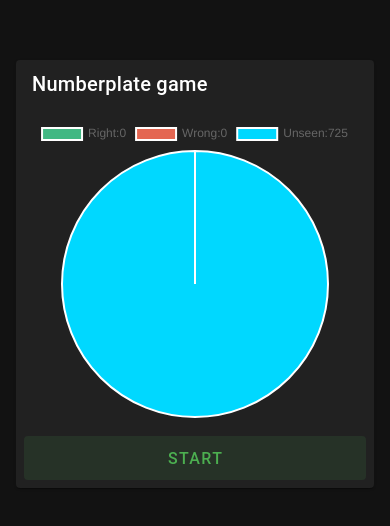
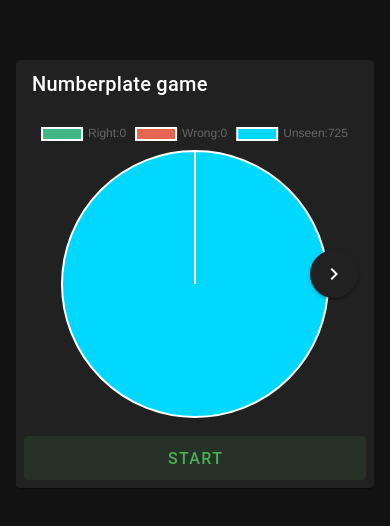
Before and after one commit to FehseD/kfz-tag-game, a Vue app: page / in a window 390 px wide. Shown: the part 148-674 px from the top of the page. Built offline with nearby package versions, Linux system fonts and the light colour scheme.

Commit message:
added search and made it work on mobile

```diff
--- a/src/App.vue
+++ b/src/App.vue
@@ -1,13 +1,26 @@
 <template>
   <v-app>
     <v-main>
-      <router-view/>
+      <router-view v-if="!loadingData"/>
+      <v-container v-else height="100%">
+        <v-skeleton-loader height="100%" :elevation="24" type="card"></v-skeleton-loader>
+      </v-container>
     </v-main>
   </v-app>
 </template>
 
 <script lang="ts" setup>
 import { useSaveStore } from "@/stores/SaveStore";
+import { useGameStore } from "@/stores/GameStore";
+import { ref } from "vue";
+
 const saveStoreMethods = useSaveStore();
 saveStoreMethods.loadAnswers();
+
+const loadingData = ref(true);
+
+const gameStore = useGameStore();
+gameStore.loadGameData().then(() => {
+  loadingData.value = false;
+});
 </script>
--- a/src/components/Overview.vue
+++ b/src/components/Overview.vue
@@ -1,59 +1,22 @@
 <template>
-  <v-container class="d-flex justify-center align-center h-100">
-    <v-card class="w-100 w-sm-100 w-md-75 w-lg-75 w-xxl-50 mx-auto">
-      <v-card-title>
-        Numberplate game
-      </v-card-title>
-      <v-card-item>
-        <Pie :data="chartConfig" :options="options"/>
-      </v-card-item>
-      <v-card-actions>
-        <v-btn @click="start()" variant="tonal" color="success" size="large" block>Start</v-btn>
-      </v-card-actions>
-    </v-card>
+  <v-container fluid class="d-flex justify-center align-center h-100">
+    <v-window v-model="page" show-arrows class="w-100 h-100">
+      <v-window-item value="0" class="h-100">
+        <numberplate-game-start/>
+      </v-window-item>
+      <v-window-item value="1" class="h-100">
+        <numberplate-search/>
+      </v-window-item>
+    </v-window>
   </v-container>
 </template>
 
 <script setup lang="ts">
-import {
-  Chart as ChartJS,
-  ArcElement,
-  Tooltip,
-  Legend,
-  ChartData
-} from 'chart.js'
-import { Pie } from 'vue-chartjs'
-import { useGameStore } from "@/stores/GameStore";
-import router from "@/router";
-import { useSaveStore } from "@/stores/SaveStore";
-import { storeToRefs } from "pinia";
-import data from "../../public/data.json";
-import { Ref, ref } from "vue";
+import { ref } from "vue";
+import NumberplateGameStart from "@/components/numberplateGameStart.vue";
+import NumberplateSearch from "@/components/numberplateSearch.vue";
 
-ChartJS.register(ArcElement, Tooltip, Legend)
-
-const gameStoreMethods = useGameStore();
-const saveStore = storeToRefs(useSaveStore());
-
-function start() {
-  gameStoreMethods.startGame(5);
-  router.push('/game');
-}
-
-const chartConfig: Ref<ChartData<"pie", number[], unknown>> = ref({
-  labels: ['Right:' + saveStore.rightAnswered.value.length, 'Wrong:' + saveStore.wrongerAnswered.value.length, 'Unseen:' + (data.length - saveStore.wrongerAnswered.value.length - saveStore.rightAnswered.value.length)],
-  datasets: [
-    {
-      backgroundColor: ['#41B883', '#E46651', '#00D8FF'],
-      data: [saveStore.rightAnswered.value.length, saveStore.wrongerAnswered.value.length, data.length - saveStore.wrongerAnswered.value.length - saveStore.rightAnswered.value.length],
-    }
-  ]
-});
-
-const options = ref({
-  responsive: true,
-  maintainAspectRatio: false,
-});
+const page = ref(0);
 </script>
 
 <style scoped>
--- /dev/null
+++ b/src/components/numberplateGameStart.vue
@@ -0,0 +1,61 @@
+<template>
+  <div class="h-100 d-flex align-center justify-center">
+    <v-card class="w-100 w-sm-100 w-md-75 w-lg-75 w-xxl-50">
+      <v-card-title>
+        Numberplate game
+      </v-card-title>
+      <v-card-item class="h-25">
+        <Pie :data="chartConfig" :options="options"/>
+      </v-card-item>
+      <v-card-actions>
+        <v-btn @click="start()" variant="tonal" color="success" size="large" block>Start</v-btn>
+      </v-card-actions>
+    </v-card>
+  </div>
+</template>
+
+<script setup lang="ts">
+import { Pie } from "vue-chartjs";
+import router from "@/router";
+import { ref, Ref } from "vue";
+import {
+  Chart as ChartJS,
+  ArcElement,
+  Tooltip,
+  Legend,
+  ChartData
+} from 'chart.js'
+import { useGameStore } from "@/stores/GameStore";
+import { storeToRefs } from "pinia";
+import { useSaveStore } from "@/stores/SaveStore";
+
+ChartJS.register(ArcElement, Tooltip, Legend)
+
+const gameStoreMethods = useGameStore();
+const gameStore = storeToRefs(gameStoreMethods);
+const saveStore = storeToRefs(useSaveStore());
+
+function start() {
+  gameStoreMethods.startGame(5);
+  router.push('/game');
+}
+
+const chartConfig: Ref<ChartData<"pie", number[], unknown>> = ref({
+  labels: ['Right:' + saveStore.rightAnswered.value.length, 'Wrong:' + saveStore.wrongerAnswered.value.length, 'Unseen:' + (gameStore.data.value.length - saveStore.wrongerAnswered.value.length - saveStore.rightAnswered.value.length)],
+  datasets: [
+    {
+      backgroundColor: ['#41B883', '#E46651', '#00D8FF'],
+      data: [saveStore.rightAnswered.value.length, saveStore.wrongerAnswered.value.length, gameStore.data.value.length - saveStore.wrongerAnswered.value.length - saveStore.rightAnswered.value.length],
+    }
+  ]
+});
+
+const options = ref({
+  responsive: true,
+  maintainAspectRatio: false,
+});
+</script>
+
+<style scoped>
+
+</style>
--- /dev/null
+++ b/src/components/numberplateSearch.vue
@@ -0,0 +1,74 @@
+<template>
+  <div class="h-100 d-flex align-start justify-center" style="margin-bottom: 20em">
+    <v-card class="w-100 w-sm-100 w-md-75 w-lg-75 w-xxl-50">
+      <v-card-title>Search</v-card-title>
+      <v-card-subtitle>
+        <v-text-field v-model="filter" label="Tag filter"></v-text-field>
+      </v-card-subtitle>
+      <v-data-table :items="items"/>
+    </v-card>
+  </div>
+  <v-card class="position-fixed left-0 right-0 bottom-0 h-25 pa-4 mx-auto d-flex flex-nowrap flex-column"
+          max-width="60em">
+    <div class="d-flex flex-wrap gc-4 align-baseline flex-grow-1">
+      <v-btn v-for="char in chars" :disabled="!available.includes(char)" :key="'char:' + char" rounded
+             class="flex-grow-1" height="4em" :size="useDisplay().mobile.value ? 30 : undefined"
+             :color="!available.includes(char) ? '' : 'grey-darken-3'" @click="input(char)">
+        {{ char }}
+      </v-btn>
+    </div>
+    <v-btn rounded width="5em" elevation="10" color="warning" icon="mdi-backspace" block class="flex-grow-0"
+           @click="filter = filter.slice(0, -1)" :size="useDisplay().mobile.value ? 30 : undefined"/>
+  </v-card>
+</template>
+
+<script setup lang="ts">
+import { storeToRefs } from "pinia";
+import { GameData, useGameStore } from "@/stores/GameStore";
+import { Ref, ref, watch } from "vue";
+import { useDisplay } from "vuetify";
+
+const chars = ['Q', 'W', 'E', 'R', 'T', 'Z', 'U', 'I', 'O', 'P', 'Ü', 'A', 'S', 'D', 'F', 'G', 'H', 'J', 'K', 'L', 'Ö', 'Ä', 'Y', 'X', 'C', 'V', 'B', 'N', 'M'];
+const available: Ref<Array<string>> = ref([]);
+
+const gameStore = storeToRefs(useGameStore());
+
+const items: Ref<Array<GameData>> = ref(gameStore.data.value);
+
+
+const filter = ref('');
+
+function input(char: string) {
+  if (filter.value === null || filter.value === '') {
+    filter.value = char;
+  } else {
+    filter.value += char;
+  }
+}
+
+watch(filter, filterPossibleChars);
+
+function filterPossibleChars(newVal: string) {
+  available.value = [];
+  const re = new RegExp(newVal, "iyg");
+  items.value = gameStore.data.value.filter((gameData) => gameData.tag.match(re));
+
+  if (items.value.length == 0) {
+    items.value = gameStore.data.value;
+  }
+
+  for (const gameData of items.value) {
+    for (const [index, char] of gameData.tag.split('').entries()) {
+      if (filter.value.length == index && !available.value.includes(char)) {
+        available.value.push(char);
+      }
+    }
+  }
+}
+
+filterPossibleChars('');
+</script>
+
+<style scoped>
+
+</style>
--- a/src/stores/GameStore.ts
+++ b/src/stores/GameStore.ts
@@ -1,41 +1,46 @@
 import { defineStore } from "pinia";
 
-export type Game = {
+export type GameData = {
+  tag: string,
+  county: string,
+  state: string,
+  explanation: string
+}
+
+export type Game = GameData & {
   id: number;
-  tag: string
-  county: string
-  state: string
-  explanation: string
   answers: Array<{ text: string, isRight: boolean }>
 }
 
 export const useGameStore = defineStore("gameStore", {
   state: () => ({
     game: [] as Game[],
+    data: [] as Array<GameData>
   }),
   actions: {
-    async startGame(gameSize: number) {
-      fetch('./data.json').then(async res => {
-        const data = await res.json();
+    async loadGameData() {
+      const res = await fetch('./data.json');
+      this.data = await res.json();
+    },
+    startGame(gameSize: number) {
       this.game = [];
       const kreiseIds = [] as number[];
       for (let i = 0; i < gameSize; i++) {
         let selectedKreis;
 
         do {
-            selectedKreis = Math.round(Math.random() * (data.length - 1));
+          selectedKreis = Math.round(Math.random() * (this.data.length - 1));
         } while (kreiseIds.includes(selectedKreis))
 
         kreiseIds.push(selectedKreis);
       }
       kreiseIds.forEach((kreisId) => {
-          const kreis = data[kreisId] as Game;
+        const kreis = this.data[kreisId] as Game;
         kreis.id = kreisId;
         kreis.answers = this.giveAnswers(kreis);
         this.game.push(kreis);
       });
       console.log(this.game);
-      });
     },
     giveAnswers(gameItem: Game): Array<{ text: string, isRight: boolean }> {
       const answers = [
```
Also changed, not shown: 1 other file (tests, documents, lock files or other folders). Lines whose indentation alone changed are shown as unchanged.
